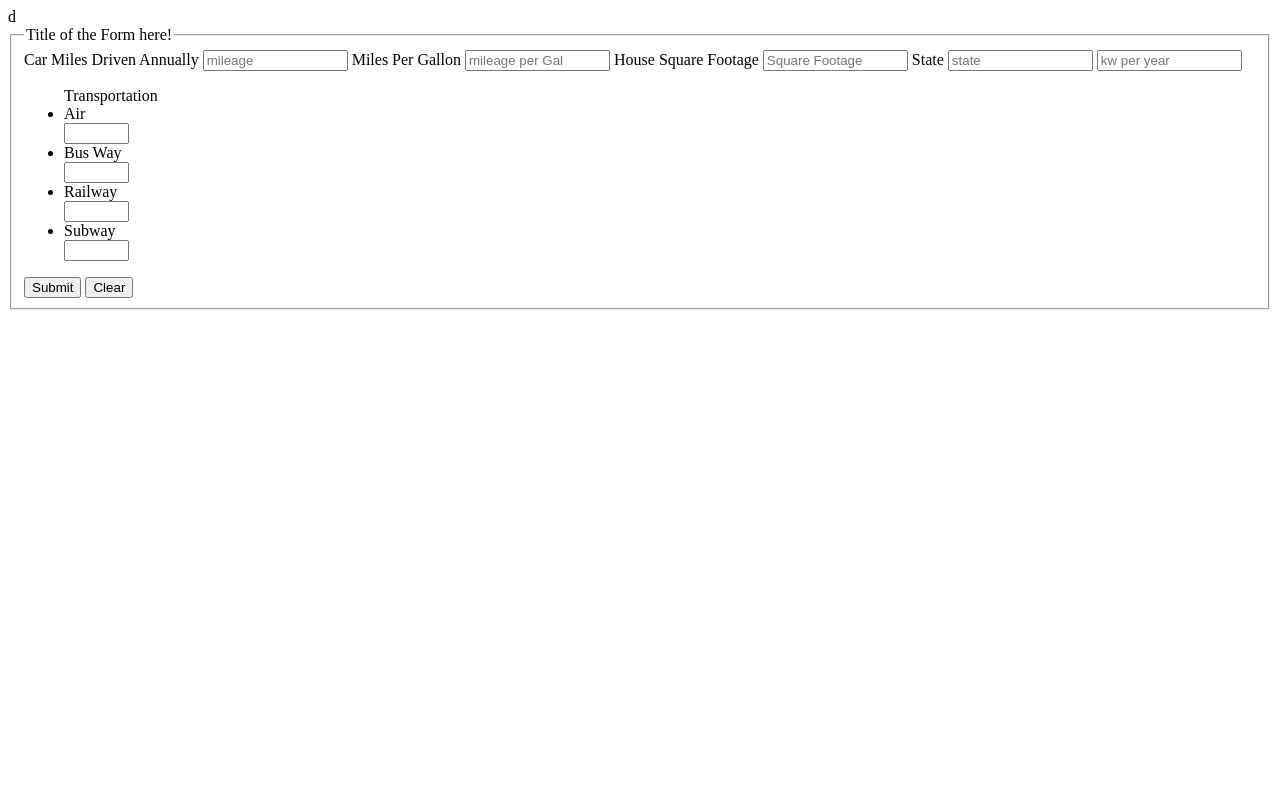
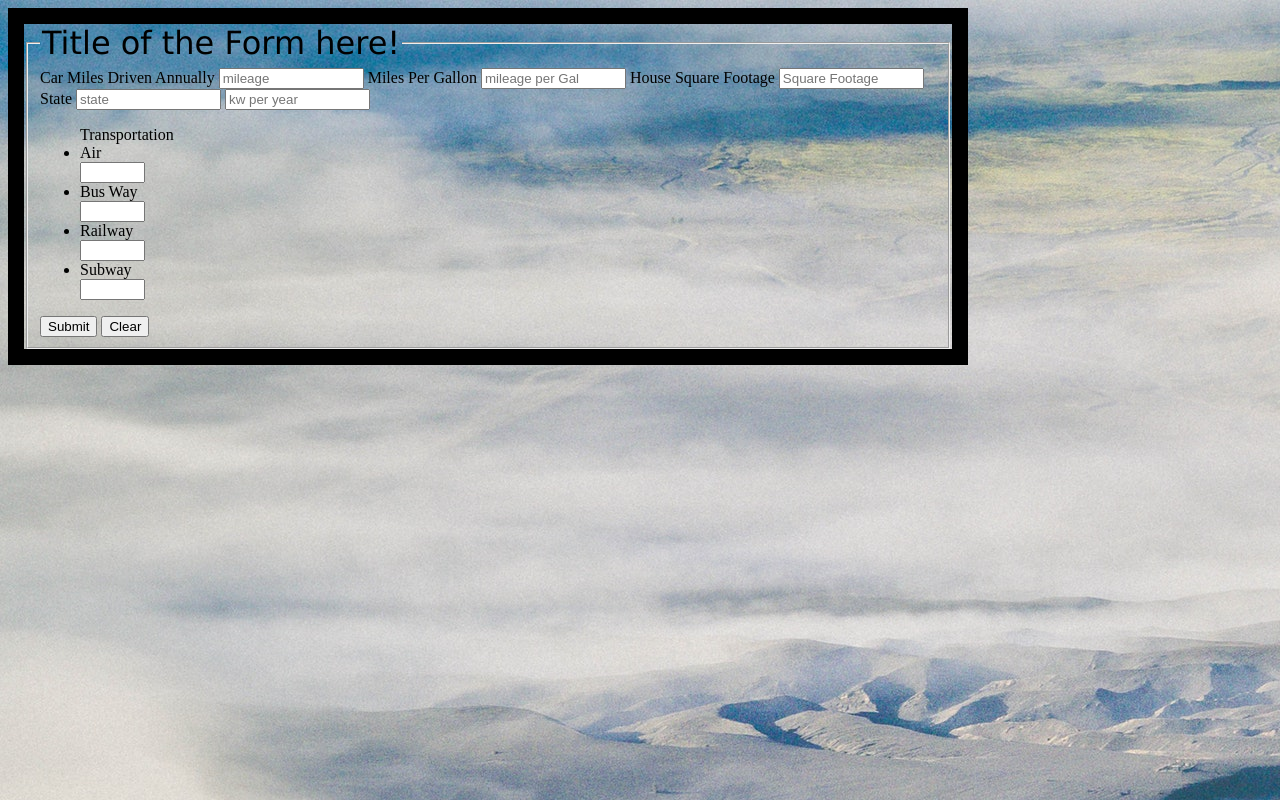
Before and after one commit to EvanBC1/Curb-Your-Footprint-, a plain HTML site: page form.html in a window 1280 px wide. Drawn offline with Linux system fonts and the light colour scheme.

Commit message:
form style update

```diff
--- a/form.html
+++ b/form.html
@@ -1,9 +1,11 @@
-d<!DOCTYPE html>
+<!DOCTYPE html>
 <html lang="en">
     <head>
     <title>Form </title>
+    <link rel="stylesheet" href="styleForm.css">
     </head>
     <body>
+        <!-- //creating form  -->
          <form id="informationForm">
             <fieldset>
                 <legend>Title of the Form here!</legend>
@@ -42,6 +44,8 @@ d<!DOCTYPE html>
 
                 </fieldset>
 
+    <script src="formResult.js"></script>
+
     </body>
 
 </html>
--- a/formResult.js
+++ b/formResult.js
@@ -1 +1,5 @@
-testing
+'user strict';
+
+
+//global variable for results form
+var result
--- /dev/null
+++ b/styleForm.css
@@ -0,0 +1,14 @@
+body{
+    background-image: url("img/form-image.jpg");
+    width: 960px;
+    margin: 0px, auto;
+}
+#informationForm{
+    /* width: 960px; */
+    border: solid 1em;
+    margin: auto;
+}
+legend{
+    font-family: 'Lucida Sans', 'Lucida Sans Regular', 'Lucida Grande', 'Lucida Sans Unicode', Geneva, Verdana, sans-serif;
+    font-size: 2em;
+}
```
Also changed, not shown: img/form-image.jpg (added).
